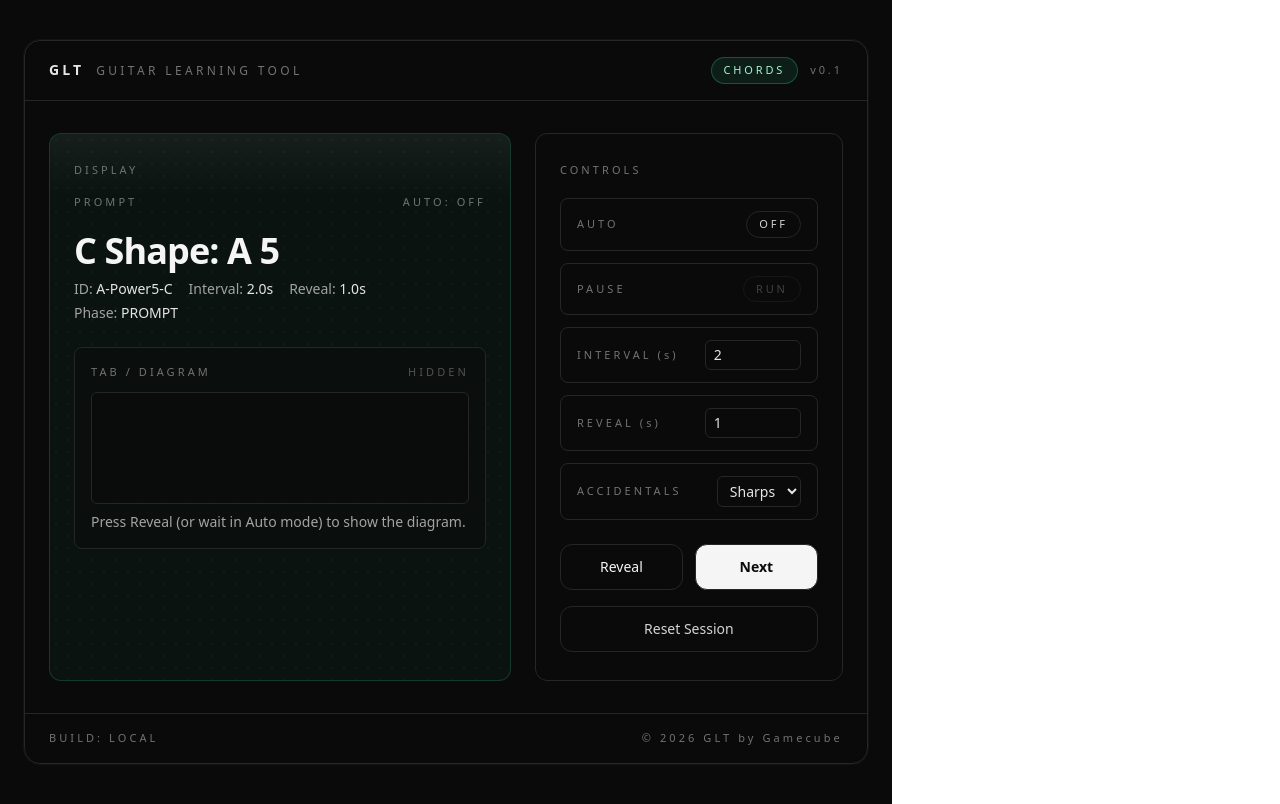
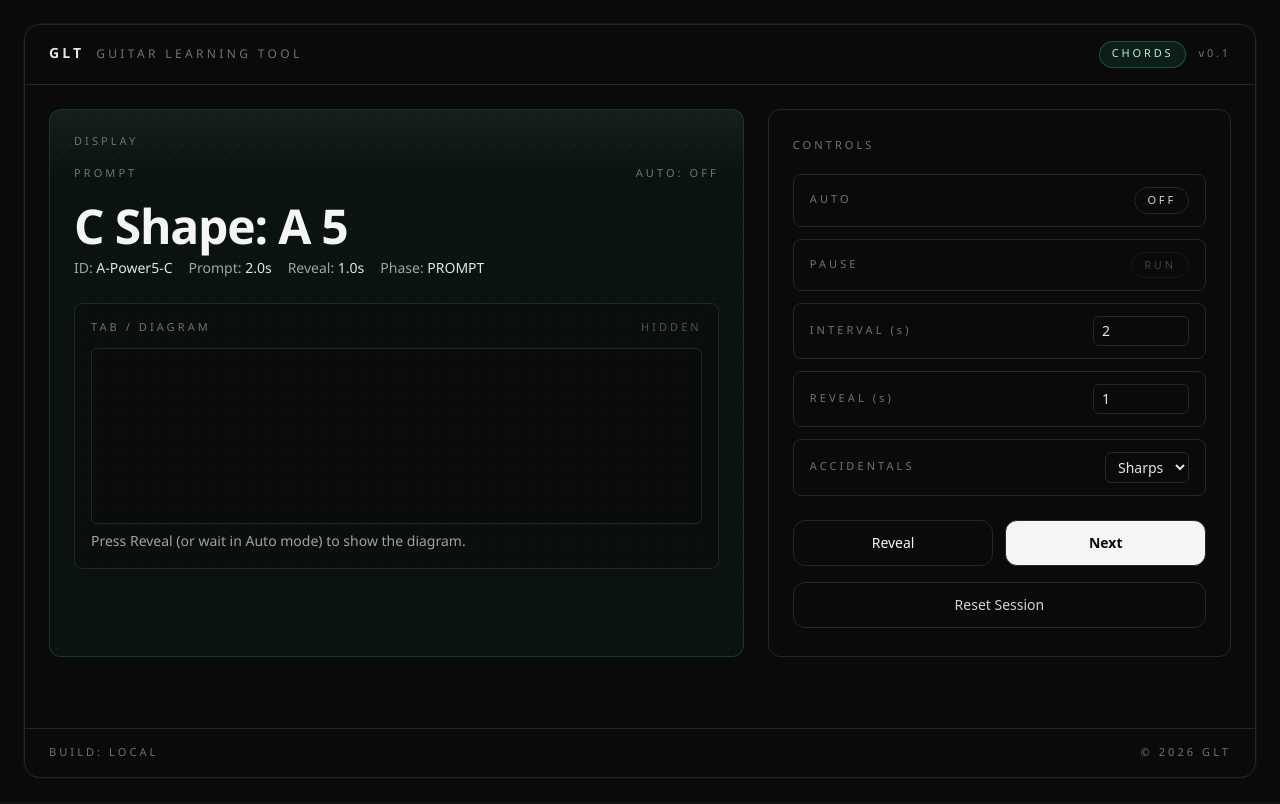
Before and after one commit to Gamecubee/GLT, a React (Vite) app: page / in a window 1280 px wide. Built offline with nearby package versions, Linux system fonts and the light colour scheme.

Commit message:
Fix fullscreen layout

```diff
--- a/src/App.tsx
+++ b/src/App.tsx
@@ -2,17 +2,20 @@ import { ChordsTool } from "./features/chords/ChordsTool";
 
 export default function App() {
   return (
-    <div className="min-h-screen bg-neutral-950 text-neutral-100 antialiased">
-      <div className="relative mx-auto flex min-h-screen max-w-5xl items-center px-6 py-10">
-        {/* Main panel */}
-        <div className="w-full rounded-2xl border border-neutral-800 bg-neutral-950/70 shadow-[0_0_0_1px_rgba(255,255,255,0.04)] backdrop-blur">
+    <div className="min-h-[100dvh] bg-neutral-950 text-neutral-100 antialiased">
+      {/* Outer padding responsive + safe areas */}
+      <div className="min-h-[100dvh] px-2 py-2 sm:px-4 sm:py-4 lg:px-6 lg:py-6 pt-[env(safe-area-inset-top)] pb-[env(safe-area-inset-bottom)]">
+        {/* Main panel should fill available space */}
+        <div className="min-h-[calc(100dvh-1rem)] sm:min-h-[calc(100dvh-2rem)] lg:min-h-[calc(100dvh-3rem)] w-full rounded-2xl border border-neutral-800 bg-neutral-950/70 shadow-[0_0_0_1px_rgba(255,255,255,0.04)] backdrop-blur">
+          {/* Panel layout: header / body / footer */}
+          <div className="flex min-h-[inherit] flex-col">
             {/* Header */}
-          <div className="flex items-center justify-between border-b border-neutral-800 px-6 py-4">
+            <header className="flex items-center justify-between border-b border-neutral-800 px-4 py-3 sm:px-6 sm:py-4">
               <div className="flex items-baseline gap-3">
                 <div className="text-sm font-semibold tracking-[0.22em] text-neutral-200">
                   GLT
                 </div>
-              <div className="text-xs tracking-[0.28em] text-neutral-500">
+                <div className="hidden text-xs tracking-[0.28em] text-neutral-500 sm:block">
                   GUITAR LEARNING TOOL
                 </div>
               </div>
@@ -25,21 +28,22 @@ export default function App() {
                   v0.1
                 </div>
               </div>
-          </div>
+            </header>
 
-          {/* Body */}
-          <div className="px-6 py-8">
+            {/* Body (flex-1 so it expands) */}
+            <main className="flex-1 overflow-auto px-4 py-4 sm:px-6 sm:py-6">
               <ChordsTool />
-          </div>
+            </main>
 
-          {/* Footer bar */}
-          <div className="flex items-center justify-between border-t border-neutral-800 px-6 py-4">
+            {/* Footer */}
+            <footer className="flex items-center justify-between border-t border-neutral-800 px-4 py-3 sm:px-6 sm:py-4">
               <div className="text-[11px] tracking-[0.28em] text-neutral-500">
                 BUILD: LOCAL
               </div>
               <div className="text-[11px] tracking-[0.28em] text-neutral-500">
-              © {new Date().getFullYear()} GLT by Gamecube
+                © {new Date().getFullYear()} GLT
               </div>
+            </footer>
           </div>
         </div>
       </div>
--- a/src/components/DotMatrixPanel.tsx
+++ b/src/components/DotMatrixPanel.tsx
@@ -21,17 +21,24 @@ export function DotMatrixPanel({
   return (
     <div
       className={[
-        "relative overflow-hidden rounded-xl border px-6 py-7",
+        "relative overflow-hidden rounded-xl border",
+        "px-4 py-4 sm:px-6 sm:py-6",
         accentClass,
         className ?? "",
       ].join(" ")}
     >
-      {/* Dot-matrix layer */}
+      {/* Dot-matrix layer - responsive density */}
       <div className="pointer-events-none absolute inset-0 opacity-[0.14]">
-        <div className="h-full w-full bg-[radial-gradient(circle,rgba(255,255,255,0.22)_1px,transparent_1px)] bg-[size:12px_12px]" />
+        <div
+          className={[
+            "h-full w-full",
+            "bg-[radial-gradient(circle,rgba(255,255,255,0.22)_1px,transparent_1px)]",
+            "bg-[size:10px_10px] sm:bg-[size:12px_12px] lg:bg-[size:14px_14px]",
+          ].join(" ")}
+        />
       </div>
 
-      {/* Subtle top sheen */}
+      {/* Subtle sheen */}
       <div className="pointer-events-none absolute inset-x-0 top-0 h-16 bg-gradient-to-b from-white/5 to-transparent" />
 
       <div className="relative z-10">
@@ -40,7 +47,7 @@ export function DotMatrixPanel({
             {title}
           </div>
         ) : null}
-        <div className={title ? "mt-4" : ""}>{children}</div>
+        <div className={title ? "mt-3 sm:mt-4" : ""}>{children}</div>
       </div>
     </div>
   );
--- a/src/features/chords/ChordsDisplay.tsx
+++ b/src/features/chords/ChordsDisplay.tsx
@@ -7,16 +7,17 @@ type Props = {
   phase: Phase;
   auto: boolean;
   paused: boolean;
-  intervalSeconds: number;
-  revealSeconds: number;
+
+  intervalSeconds: number; // prompt seconds
+  revealSeconds: number; // revealed seconds
 };
 
 export function ChordsDisplay(props: Props) {
   const isRevealed = props.phase === "revealed";
 
   return (
-    <DotMatrixPanel title="DISPLAY" accent="chords">
-      <div className="flex items-center justify-between">
+    <DotMatrixPanel title="DISPLAY" accent="chords" className="h-full">
+      <div className="flex items-center justify-between gap-3">
         <div className="text-[11px] tracking-[0.28em] text-neutral-500">
           PROMPT
         </div>
@@ -29,27 +30,30 @@ export function ChordsDisplay(props: Props) {
         </div>
       </div>
 
-      <div className="mt-5">
-        <div className="text-3xl font-semibold tracking-tight md:text-4xl">
+      <div className="mt-4 sm:mt-5">
+        <div className="font-semibold tracking-tight text-2xl sm:text-3xl lg:text-4xl xl:text-5xl">
           {props.promptText}
         </div>
 
-        <div className="mt-2 flex flex-wrap items-center gap-x-4 gap-y-1 text-sm text-neutral-400">
+        <div className="mt-2 flex flex-wrap items-center gap-x-4 gap-y-1 text-xs sm:text-sm text-neutral-400">
           <span>
             ID: <span className="text-neutral-200">{props.chordId}</span>
           </span>
+
           <span>
-            Interval:{" "}
+            Prompt:{" "}
             <span className="text-neutral-200">
               {props.intervalSeconds.toFixed(1)}s
             </span>
           </span>
+
           <span>
             Reveal:{" "}
             <span className="text-neutral-200">
               {props.revealSeconds.toFixed(1)}s
             </span>
           </span>
+
           <span>
             Phase:{" "}
             <span className="text-neutral-200">
@@ -59,7 +63,7 @@ export function ChordsDisplay(props: Props) {
         </div>
       </div>
 
-      <div className="mt-6 rounded-lg border border-neutral-800 bg-neutral-950/60 px-4 py-4">
+      <div className="mt-5 sm:mt-6 rounded-lg border border-neutral-800 bg-neutral-950/60 px-4 py-4">
         <div className="flex items-center justify-between text-[11px] tracking-[0.28em] text-neutral-500">
           <span>TAB / DIAGRAM</span>
           <span
@@ -69,9 +73,9 @@ export function ChordsDisplay(props: Props) {
           </span>
         </div>
 
-        <div className="mt-3 h-28 rounded-md border border-neutral-800 bg-neutral-950/60" />
+        <div className="mt-3 rounded-md border border-neutral-800 bg-neutral-950/60 h-24 sm:h-28 lg:h-36 xl:h-44" />
 
-        <div className="mt-2 text-sm text-neutral-400">
+        <div className="mt-2 text-xs sm:text-sm text-neutral-400">
           {isRevealed
             ? "Placeholder: here we will render the SVG chord diagram."
             : "Press Reveal (or wait in Auto mode) to show the diagram."}
--- a/src/features/chords/ChordsTool.tsx
+++ b/src/features/chords/ChordsTool.tsx
@@ -156,7 +156,7 @@ export function ChordsTool() {
   ]);
 
   return (
-    <div className="grid gap-6 md:grid-cols-[1.2fr_0.8fr]">
+    <div className="grid gap-6 lg:grid-cols-[1.2fr_0.8fr]">
       <ChordsDisplay
         promptText={promptText}
         chordId={chordId}
--- a/src/features/chords/types.ts
+++ b/src/features/chords/types.ts
@@ -19,4 +19,5 @@ export type ChordsState = {
   paused: boolean;
   intervalSeconds: number;
   // aggiungere secondo intervallo per reveal
+  revealSeconds: number;
 };
--- a/src/index.css
+++ b/src/index.css
@@ -1,72 +1,21 @@
-:root {
-  font-family: system-ui, Avenir, Helvetica, Arial, sans-serif;
-  line-height: 1.5;
-  font-weight: 400;
+@tailwind base;
+@tailwind components;
+@tailwind utilities;
 
-  color-scheme: light dark;
-  color: rgba(255, 255, 255, 0.87);
-  background-color: #242424;
-
-  font-synthesis: none;
-  text-rendering: optimizeLegibility;
-  -webkit-font-smoothing: antialiased;
-  -moz-osx-font-smoothing: grayscale;
-}
-
-a {
-  font-weight: 500;
-  color: #646cff;
-  text-decoration: inherit;
-}
-a:hover {
-  color: #535bf2;
+/* Fullscreen app root (important for 100dvh layouts) */
+html,
+body,
+#root {
+  height: 100%;
+  width: 100%;
 }
 
 body {
   margin: 0;
-  display: flex;
-  place-items: center;
-  min-width: 320px;
-  min-height: 100vh;
 }
 
-h1 {
-  font-size: 3.2em;
-  line-height: 1.1;
+/* Better default text rendering */
+:root {
+  color-scheme: dark;
+  text-rendering: geometricPrecision;
 }
-
-button {
-  border-radius: 8px;
-  border: 1px solid transparent;
-  padding: 0.6em 1.2em;
-  font-size: 1em;
-  font-weight: 500;
-  font-family: inherit;
-  background-color: #1a1a1a;
-  cursor: pointer;
-  transition: border-color 0.25s;
-}
-button:hover {
-  border-color: #646cff;
-}
-button:focus,
-button:focus-visible {
-  outline: 4px auto -webkit-focus-ring-color;
-}
-
-@media (prefers-color-scheme: light) {
-  :root {
-    color: #213547;
-    background-color: #ffffff;
-  }
-  a:hover {
-    color: #747bff;
-  }
-  button {
-    background-color: #f9f9f9;
-  }
-}
-
-@tailwind base;
-@tailwind components;
-@tailwind utilities;
```
Lines whose indentation alone changed are shown as unchanged.
